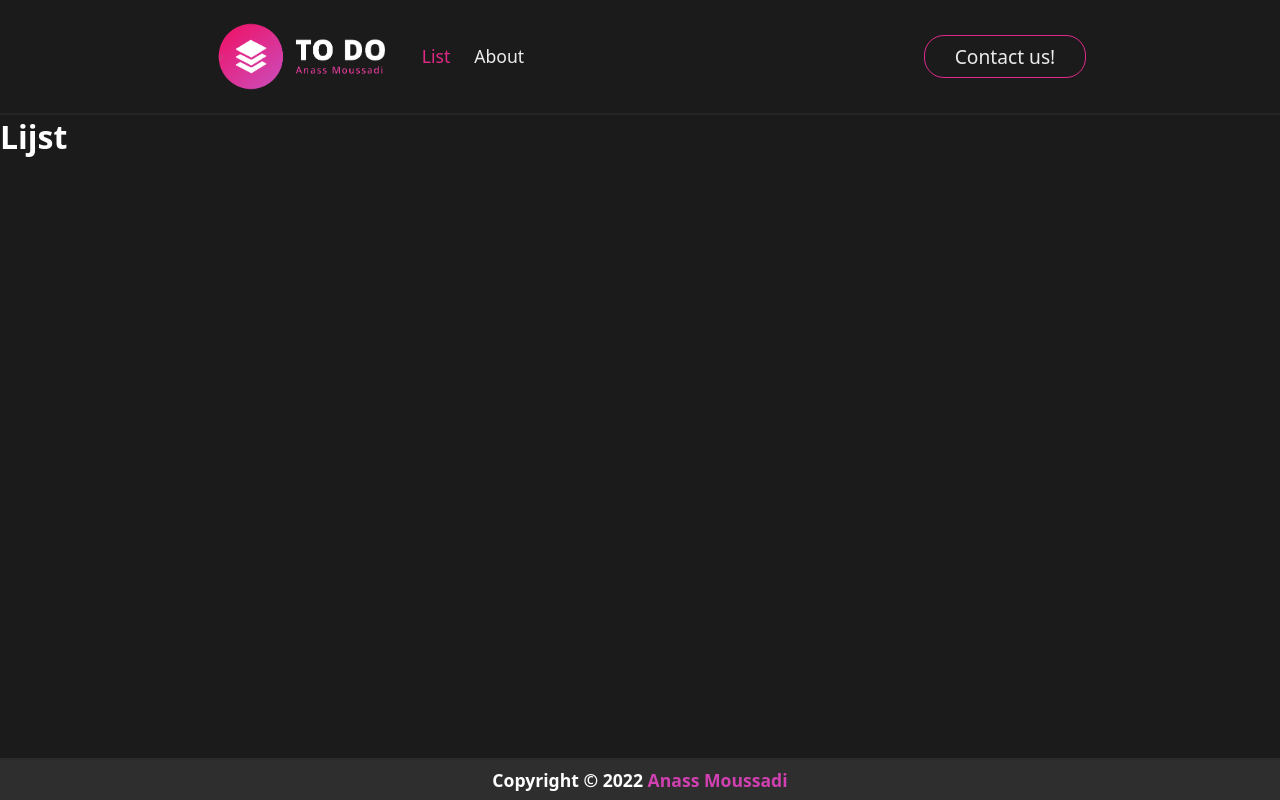
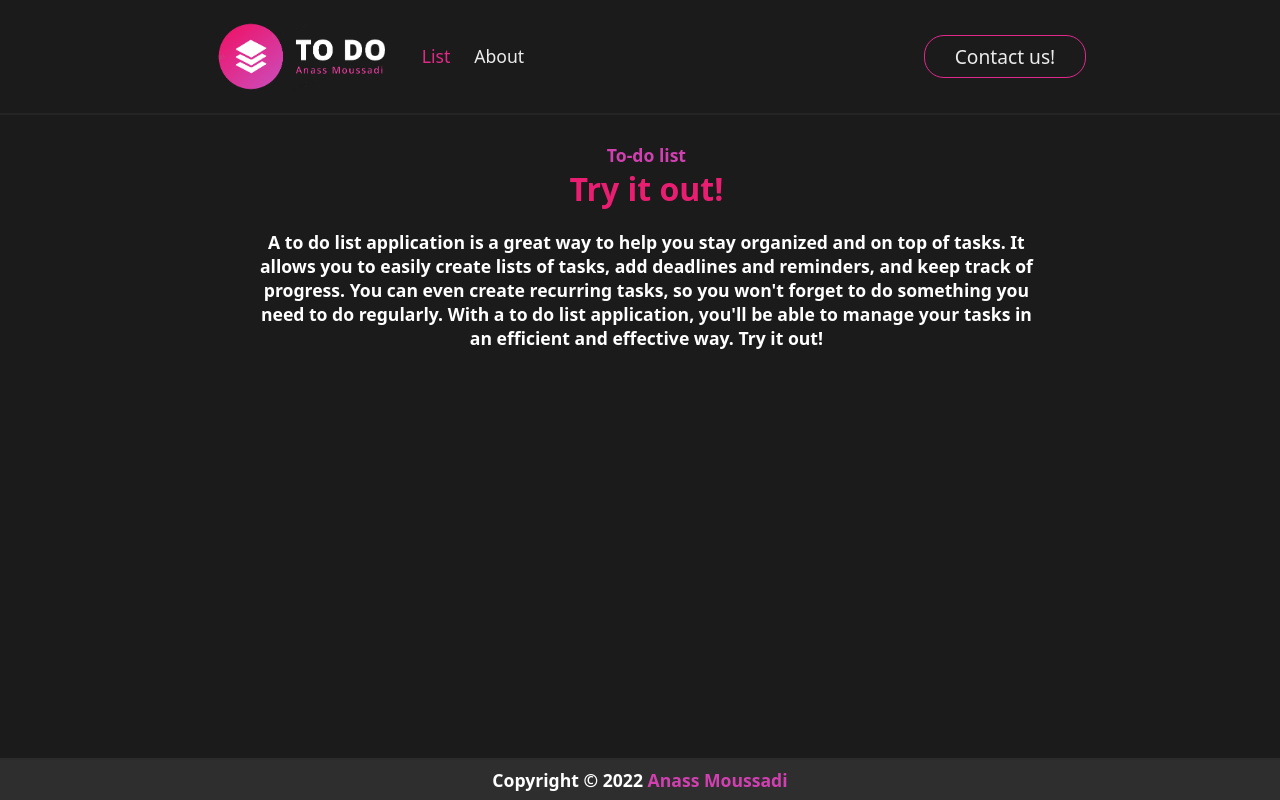
Before and after one commit to Anassm/todolist, a React (Create React App) app: page /list in a window 1280 px wide. Built offline with nearby package versions, Linux system fonts and the light colour scheme.

Commit message:
list page getting ready for api

```diff
--- a/src/css/style.css
+++ b/src/css/style.css
@@ -98,3 +98,17 @@
 .footer span {
   color: #d040b0;
 }
+.about-block1 {
+  text-align: center;
+  margin: 3.5vh 19vw 3vh 20vw;
+}
+.about-block1 h1 {
+  font-weight: bold;
+  color: #e91e71;
+}
+.about-block1 p {
+  margin-top: 20px;
+}
+.about-block1 span {
+  color: #d040b0;
+}
--- a/src/pages/listpage.js
+++ b/src/pages/listpage.js
@@ -3,7 +3,20 @@ import "../css/style.css";
 export default function ListPage() {
   return (
     <>
-      <h1>Lijst</h1>
+      <div className="about-block1">
+        <div>
+          <span>To-do list</span>
+          <h1>Try it out!</h1>
+          <p>
+            A to do list application is a great way to help you stay organized
+            and on top of tasks. It allows you to easily create lists of tasks,
+            add deadlines and reminders, and keep track of progress. You can
+            even create recurring tasks, so you won't forget to do something you
+            need to do regularly. With a to do list application, you'll be able
+            to manage your tasks in an efficient and effective way. Try it out!
+          </p>
+        </div>
+      </div>
     </>
   );
 }
```
